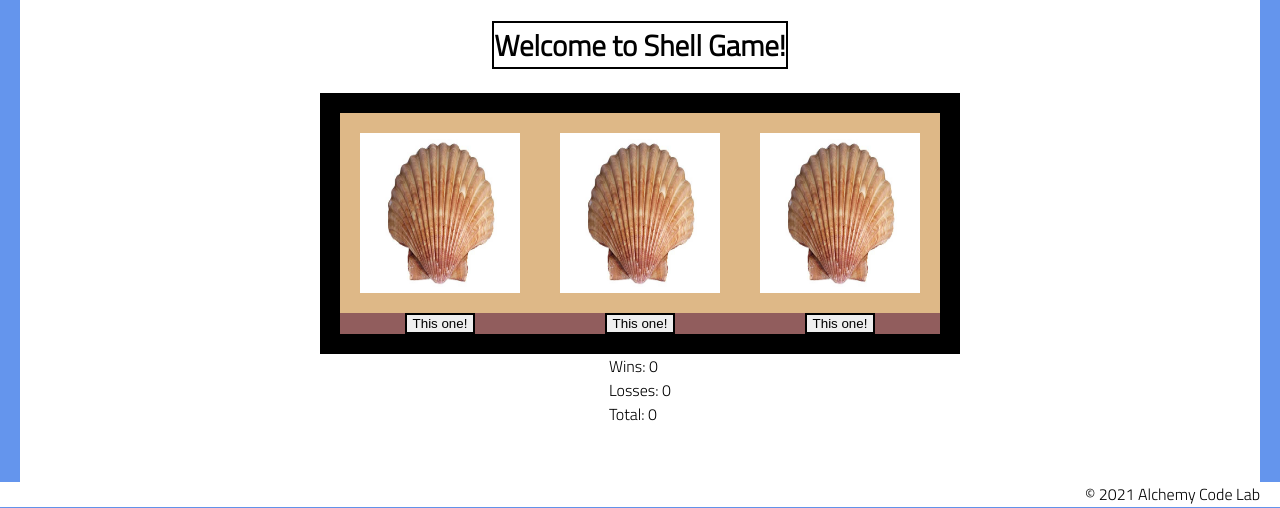
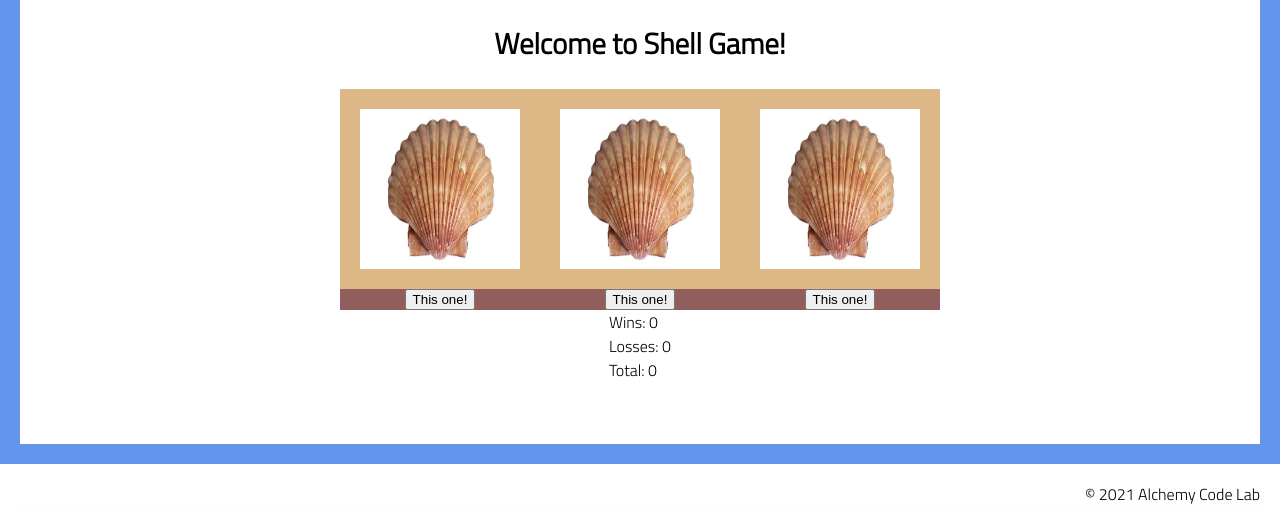
Before and after one commit to AlexOrlet89/Shell-Game, a plain HTML site: page index.html in a window 1280 px wide. Shown: the part 293-801 px from the top of the page. Drawn offline with Linux system fonts and the light colour scheme.

Commit message:
final dev push

```diff
--- a/styles/style.css
+++ b/styles/style.css
@@ -1,5 +1,5 @@
 * {
-    border: black 2px solid;
+    /* border: black 2px solid; */
 }
 
 body {
@@ -57,12 +57,14 @@ section {
     border: solid 2px var(--color1);
 }
 .shell img {
+    /* border: black 2px solid; */
     border:burlywood 20px solid;
     width: 200px;
     height: 200px;
 }
 
 .shell {
+    /* border: black 2px solid; */
     display:flex;
     flex-direction: column;
     align-items: center;
@@ -75,7 +77,7 @@ section {
     background-color:rgb(145, 93, 93);
     display: flex;
     flex-direction: row;
-    border: black 20px solid;
+    /* border: black 20px solid; */
     align-items: center;
 }
 
@@ -86,6 +88,14 @@ section {
     background-color: red;
     border-radius: 50%;
     box-shadow: 5px -2px 5px rgba(0, 0, 0, 0.6);
+}
+
+.shell button {
+    /* border: black 2px solid; */
+}
+
+.shell img {
+    /* border: black 2px solid; */
 }
 
 header {
```
